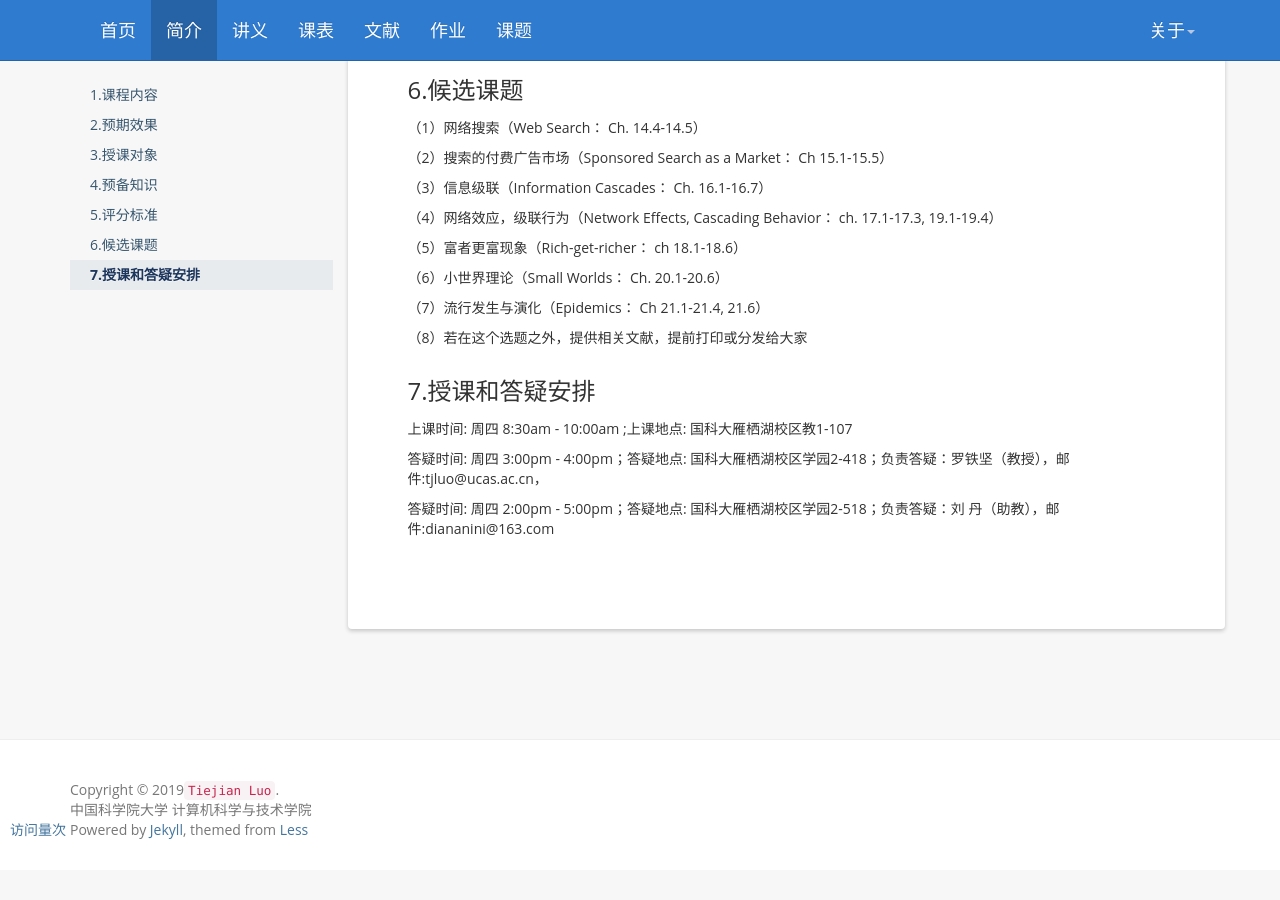
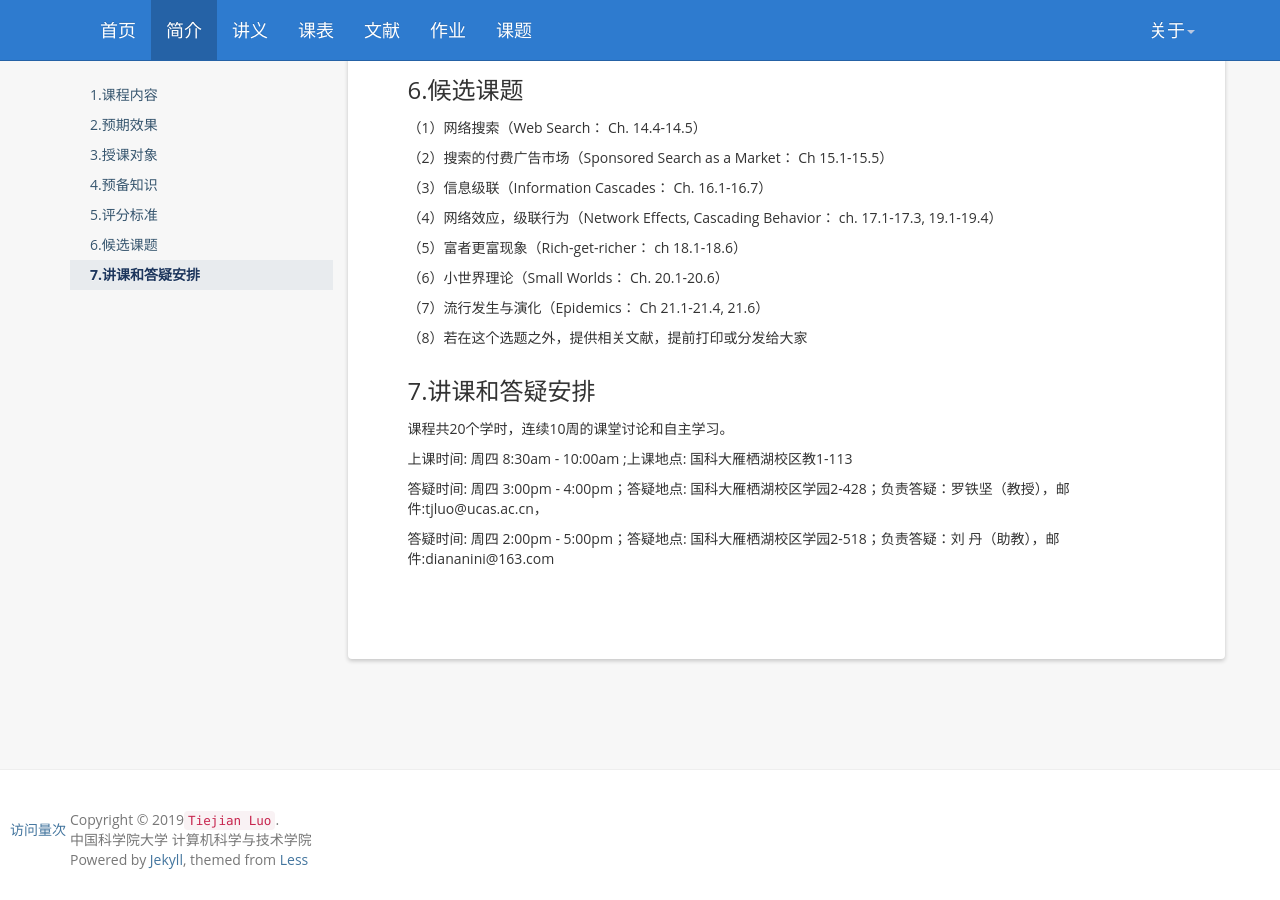
Before and after one commit to tjluo-ucas/ns, a Jekyll site: the page built from _posts/2019-02-08-intro.md, in a window 1280 px wide and 900 px high, scrolled down 983 px. Built offline with Jekyll 4.4.1, drawn with Linux system fonts in a browser that asks for light colours; nearby versions of some CDN libraries; comment, search, counter and statistics services are not loaded; before the commit the page ends 1853 px from its top, so only the background shows below that; some of the changed text lies outside the part shown.

Commit message:
Update 2019-02-08-intro.md

```diff
--- a/_posts/2019-02-08-intro.md
+++ b/_posts/2019-02-08-intro.md
@@ -73,10 +73,12 @@ banner: 课程简介
 
 （8）若在这个选题之外，提供相关文献，提前打印或分发给大家
 
-7.授课和答疑安排  {#arrange}
+7.讲课和答疑安排  {#arrange}
 ---------------------------
-上课时间: 周四 8:30am - 10:00am ;上课地点: 国科大雁栖湖校区教1-107
+课程共20个学时，连续10周的课堂讨论和自主学习。
 
-答疑时间: 周四 3:00pm - 4:00pm；答疑地点: 国科大雁栖湖校区学园2-418；负责答疑：罗铁坚（教授），邮件:tjluo@ucas.ac.cn，
+上课时间: 周四 8:30am - 10:00am ;上课地点: 国科大雁栖湖校区教1-113
+
+答疑时间: 周四 3:00pm - 4:00pm；答疑地点: 国科大雁栖湖校区学园2-428；负责答疑：罗铁坚（教授），邮件:tjluo@ucas.ac.cn，
 
 答疑时间: 周四 2:00pm - 5:00pm；答疑地点: 国科大雁栖湖校区学园2-518；负责答疑：刘  丹（助教），邮件:diananini@163.com
```
Also changed, not shown: other parts of _posts/2019-02-08-intro.md (+1 -1 lines).
